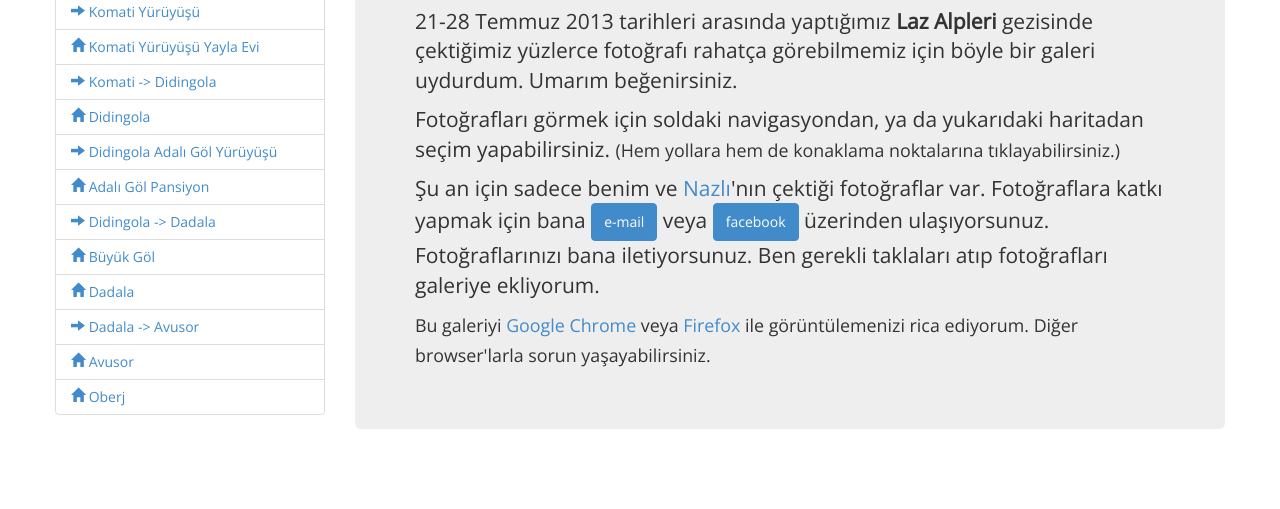
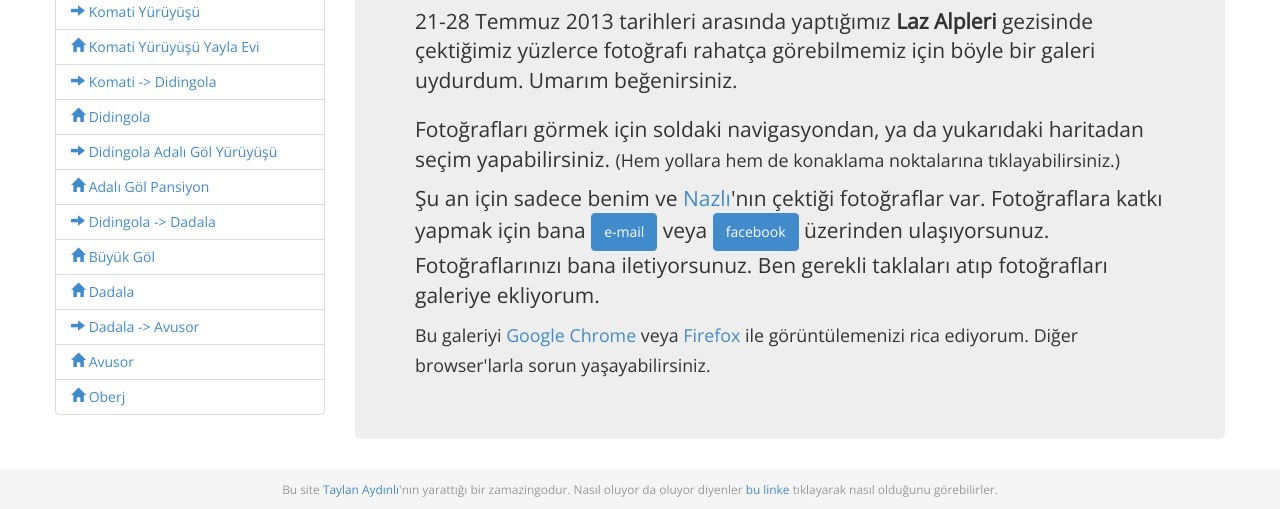
Before and after one commit to taylan/laz-alpleri-2013-gallery, a plain HTML site: page static/index.html in a window 1280 px wide. Shown: the part 611-1120 px from the top of the page. Before the commit the page ends 1070 px from the top, so only its background shows below. Drawn offline with nearby package versions, Linux system fonts and the light colour scheme; some packages are replaced by stand-ins of ours.

Commit message:
Added footer

```diff
--- a/app.yaml
+++ b/app.yaml
@@ -1,5 +1,5 @@
 application: laz-alpleri-2013
-version: 1
+version: 3
 runtime: python27
 api_version: 1
 threadsafe: yes
--- a/css/styles.css
+++ b/css/styles.css
@@ -38,3 +38,11 @@ div[class="tooltip-inner"] {
 .jumbotron h1 {
     margin-bottom: 20px;
 }
+
+#footer {
+    background-color: #f5f5f5;
+}
+
+.container .credit {
+  margin: 10px 0;
+}
--- a/static/index.html
+++ b/static/index.html
@@ -43,7 +43,7 @@
                 <div class="col-lg-9" ng-hide="isActionSelected()">
                     <div class="jumbotron">
                         <h1>Merhaba Keşler!</h1>
-                        <p>21-28 Temmuz 2013 tarihleri arasında yaptığımız <strong>Laz Alpleri</strong> gezisinde çektiğimiz yüzlerce fotoğrafı rahatça görebilmemiz için böyle bir galeri uydurdum. Umarım beğenirsiniz.</p>
+                        <p class="lead">21-28 Temmuz 2013 tarihleri arasında yaptığımız <strong>Laz Alpleri</strong> gezisinde çektiğimiz yüzlerce fotoğrafı rahatça görebilmemiz için böyle bir galeri uydurdum. Umarım beğenirsiniz.</p>
                         <p>Fotoğrafları görmek için soldaki navigasyondan, ya da yukarıdaki haritadan seçim yapabilirsiniz. <small>(Hem yollara hem de konaklama noktalarına tıklayabilirsiniz.)</small></p>
                         <p>Şu an için sadece benim ve <a href="https://www.facebook.com/nazliavanoglu" target="_blank">Nazlı</a>'nın çektiği fotoğraflar var. Fotoğraflara katkı yapmak için bana <a class="btn btn-primary" href="mailto:taylanaydinli@gmail.com">e-mail</a> veya <a class="btn btn-primary" target="_blank" href="https://www.facebook.com/taylanaydinli">facebook</a> üzerinden ulaşıyorsunuz. Fotoğraflarınızı bana iletiyorsunuz. Ben gerekli taklaları atıp fotoğrafları galeriye ekliyorum.</p>
                         <p><small>Bu galeriyi <a href="https://www.google.com/chrome/" target="_blank">Google Chrome</a> veya <a href="http://www.mozilla.org/firefox/" target="_blank">Firefox</a> ile görüntülemenizi rica ediyorum. Diğer browser'larla sorun yaşayabilirsiniz.</small></p>
@@ -53,6 +53,13 @@
                     <div class="col-lg-3" ng-repeat="photo in galleryPhotos">
                         <a href="http://i.imgur.com/{{photo.ih}}.jpg" class="thumbnail"><img src="http://i.imgur.com/{{photo.ih}}b.jpg"></a>
                     </div>
+                </div>
+            </div>
+        </div>
+        <div id="footer">
+            <div class="container">
+                <div class="container">
+                    <p class="text-muted text-center credit"><small>Bu site <a href="mailto:taylanaydinli@gmail.com">Taylan Aydınlı</a>'nın yarattığı bir zamazingodur. Nasıl oluyor da oluyor diyenler <a href="https://github.com/vape/laz-alpleri-2013-gallery" target="_blank">bu linke</a> tıklayarak nasıl olduğunu görebilirler.</small></p>
                 </div>
             </div>
         </div>
```
